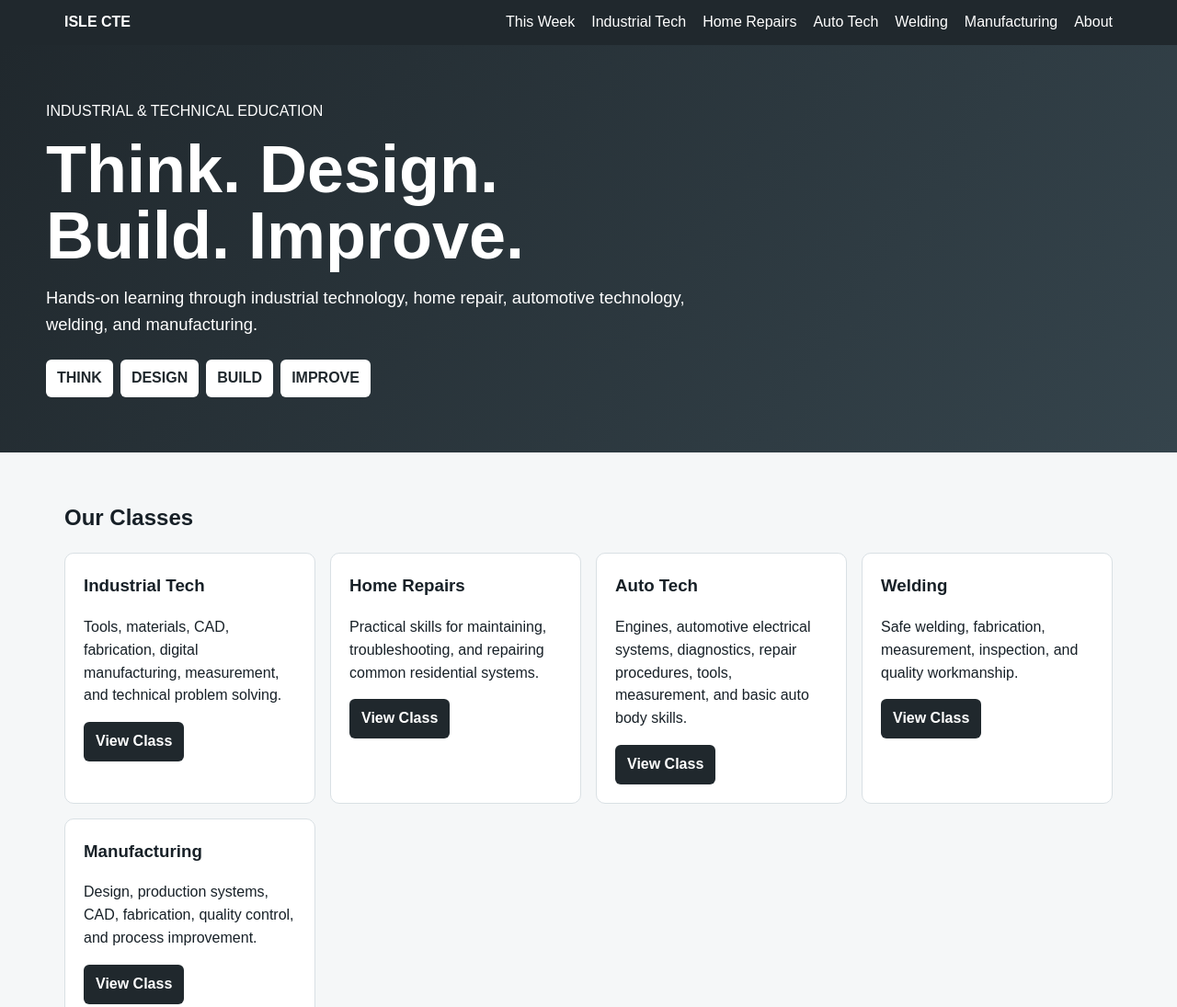
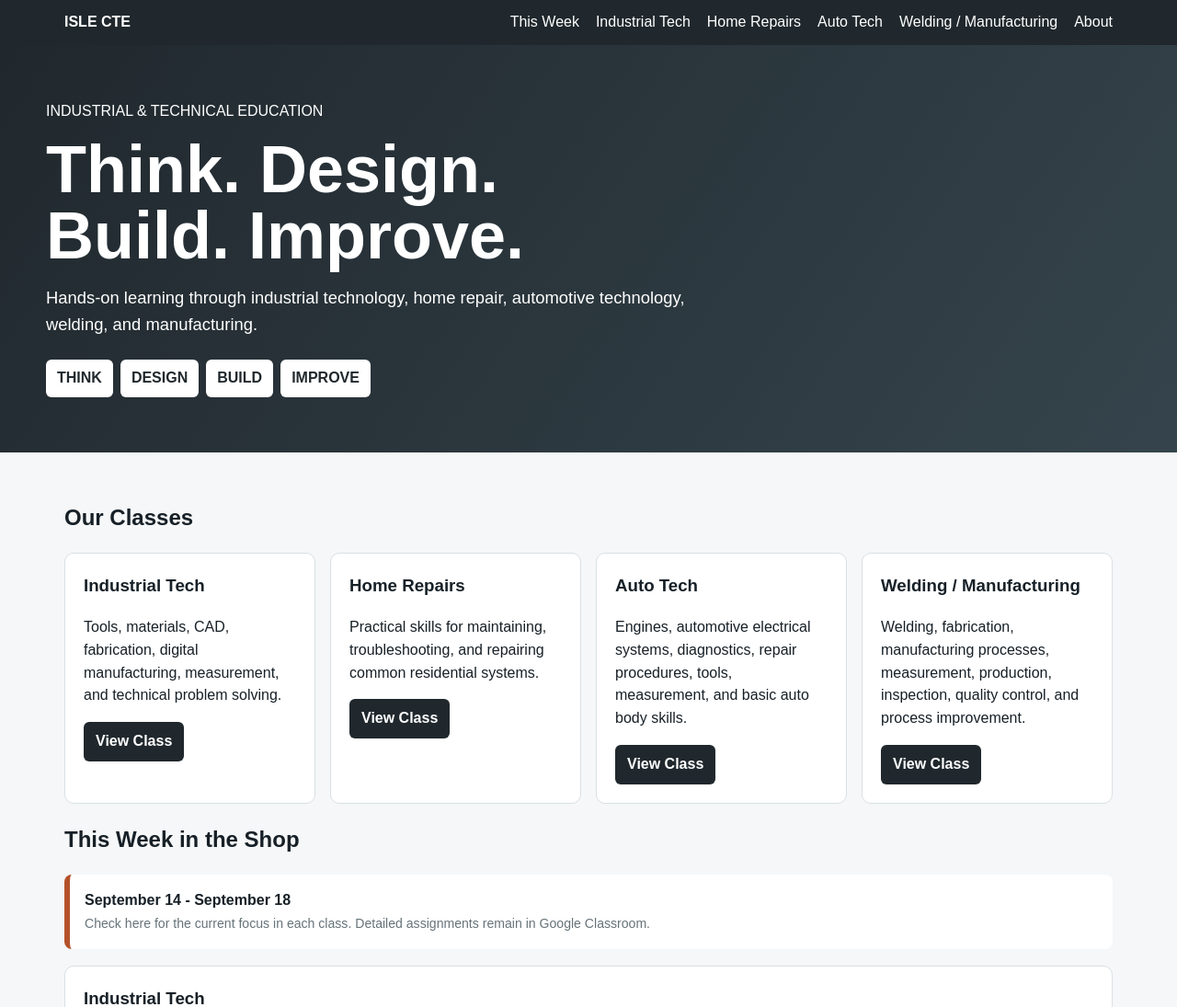
Before and after one commit to tlavalle/Isle---CTE, a plain HTML site: page index.html in a window 1280 px wide. Shown: the top 1095 px of the page at 92% size. Drawn offline with Linux system fonts and the light colour scheme.

Commit message:
Combine Welding and Manufacturing on website

```diff
--- a/index.html
+++ b/index.html
@@ -1,14 +1,13 @@
 <!doctype html><html lang="en"><head><meta charset="utf-8"><meta name="viewport" content="width=device-width,initial-scale=1"><title>Isle CTE</title><link rel="stylesheet" href="css/style.css"></head><body><header class="site-header"><nav class="nav">
 <a class="brand" href="index.html">ISLE CTE</a>
 <a href="this-week.html">This Week</a><a href="industrial-tech.html">Industrial Tech</a>
-<a href="home-repairs.html">Home Repairs</a><a href="auto-tech.html">Auto Tech</a><a href="welding.html">Welding</a>
-<a href="manufacturing.html">Manufacturing</a><a href="about.html">About</a>
+<a href="home-repairs.html">Home Repairs</a><a href="auto-tech.html">Auto Tech</a><a href="welding.html">Welding / Manufacturing</a>
+<a href="about.html">About</a>
 </nav></header><section class="hero"><div><div>INDUSTRIAL & TECHNICAL EDUCATION</div><h1>Think. Design.<br>Build. Improve.</h1><p>Hands-on learning through industrial technology, home repair, automotive technology, welding, and manufacturing.</p><div class="process"><span>THINK</span><span>DESIGN</span><span>BUILD</span><span>IMPROVE</span></div></div></section><main><h2>Our Classes</h2><div class="cards">
 <div class="card"><h3>Industrial Tech</h3><p>Tools, materials, CAD, fabrication, digital manufacturing, measurement, and technical problem solving.</p><a class="button" href="industrial-tech.html">View Class</a></div>
 <div class="card"><h3>Home Repairs</h3><p>Practical skills for maintaining, troubleshooting, and repairing common residential systems.</p><a class="button" href="home-repairs.html">View Class</a></div>
 <div class="card"><h3>Auto Tech</h3><p>Engines, automotive electrical systems, diagnostics, repair procedures, tools, measurement, and basic auto body skills.</p><a class="button" href="auto-tech.html">View Class</a></div>
-<div class="card"><h3>Welding</h3><p>Safe welding, fabrication, measurement, inspection, and quality workmanship.</p><a class="button" href="welding.html">View Class</a></div>
-<div class="card"><h3>Manufacturing</h3><p>Design, production systems, CAD, fabrication, quality control, and process improvement.</p><a class="button" href="manufacturing.html">View Class</a></div></div>
+<div class="card"><h3>Welding / Manufacturing</h3><p>Welding, fabrication, manufacturing processes, measurement, production, inspection, quality control, and process improvement.</p><a class="button" href="welding.html">View Class</a></div></div>
 <h2>This Week in the Shop</h2><div id="dashboard"></div></main><footer><div class="inner">Isle High School • Career & Technical Education<br>
 <span class="small">Detailed assignments, files, quizzes, due dates, and submissions remain in Google Classroom.</span>
 </div></footer><script src="js/schedule-data.js"></script><script src="js/site.js"></script><script>renderDashboard("dashboard")</script></body></html>
```
